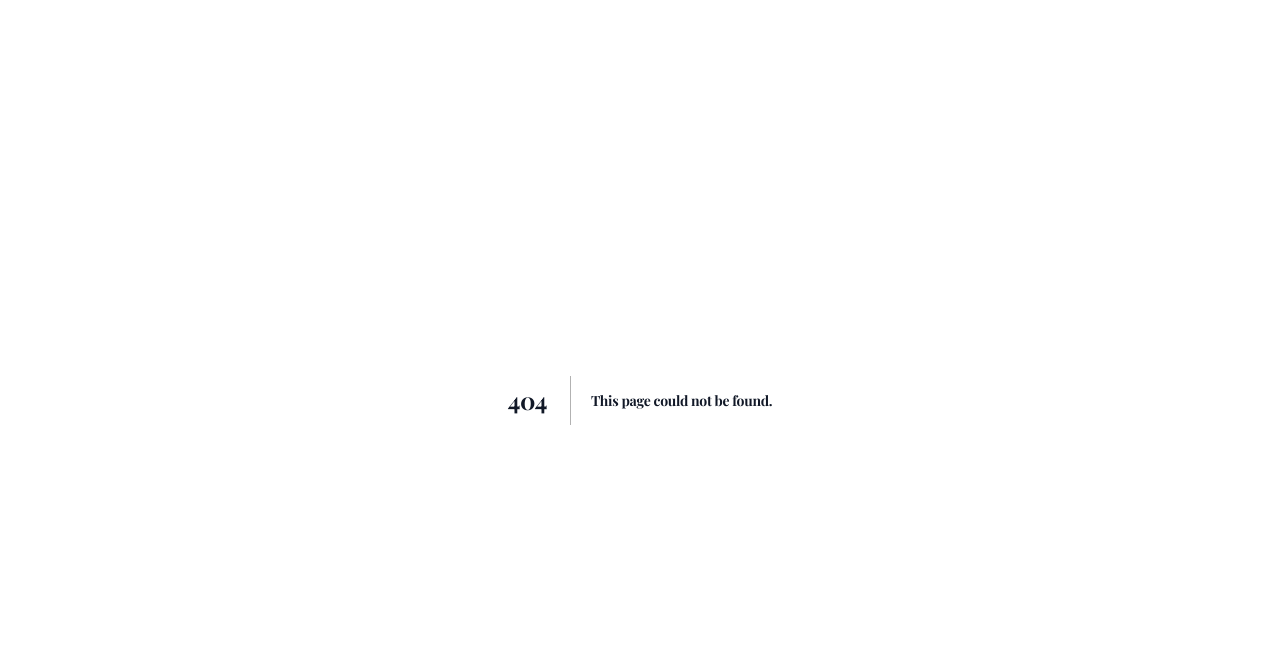
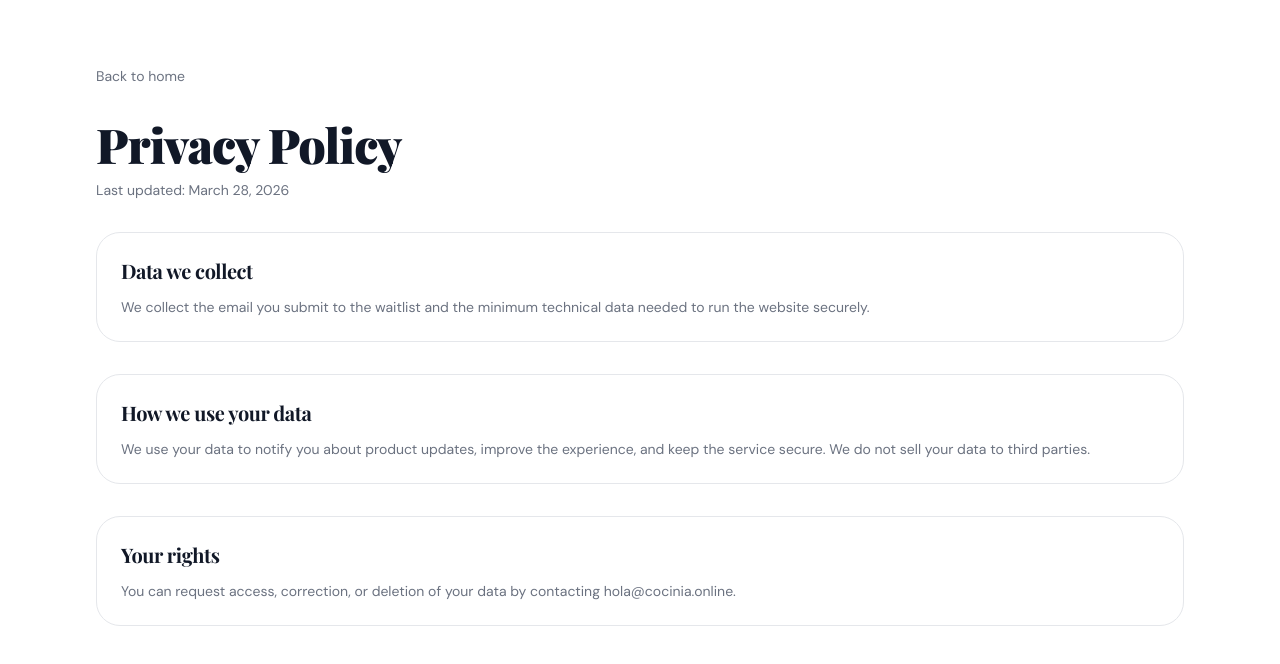
Before and after one commit to joralvmel/cocinIA-web, a Next.js app: page /en/privacy in a window 1280 px wide. Before the commit this address had no page. Shown: the top 664 px of the page. Built offline with nearby package versions, Linux system fonts and the light colour scheme.

Commit message:
feat: add localized legal pages and footer links
- Add Privacy, Terms and Contact pages for es/en locales
- Wire footer links to locale-aware legal routes
- Add localized legal copy in translation files
- Add favicon.ico to prevent export/dev favicon route errors

```diff
--- /dev/null
+++ b/app/[locale]/contact/page.tsx
@@ -0,0 +1,43 @@
+import Link from 'next/link'
+import { getTranslations } from 'next-intl/server'
+
+export default async function ContactPage({ params }: { params: Promise<{ locale: string }> }) {
+  const { locale } = await params
+  const t = await getTranslations({ locale, namespace: 'legal.contact' })
+
+  return (
+    <main className="min-h-screen bg-[--bg] py-16 text-[--ink]">
+      <div className="section-shell mx-auto max-w-3xl space-y-8">
+        <Link href={`/${locale}`} className="text-sm text-[--muted] transition hover:text-[--ink]">
+          {t('back')}
+        </Link>
+
+        <header className="space-y-3">
+          <h1 className="text-4xl font-black sm:text-5xl">{t('title')}</h1>
+          <p className="text-sm text-[--muted]">{t('subtitle')}</p>
+        </header>
+
+        <section className="space-y-2 rounded-3xl border border-[--border] bg-[--card] p-6">
+          <h2 className="text-xl font-semibold">{t('email.title')}</h2>
+          <a href="mailto:hola@cocinia.online" className="text-sm text-brand-primary-600 hover:underline">
+            hola@cocinia.online
+          </a>
+          <p className="text-sm text-[--muted]">{t('email.body')}</p>
+        </section>
+
+        <section className="space-y-2 rounded-3xl border border-[--border] bg-[--card] p-6">
+          <h2 className="text-xl font-semibold">{t('social.title')}</h2>
+          <a
+            href="https://www.instagram.com/cocinia.26/"
+            target="_blank"
+            rel="noreferrer"
+            className="text-sm text-brand-primary-600 hover:underline"
+          >
+            @cocinia.26
+          </a>
+          <p className="text-sm text-[--muted]">{t('social.body')}</p>
+        </section>
+      </div>
+    </main>
+  )
+}
--- /dev/null
+++ b/app/[locale]/privacy/page.tsx
@@ -0,0 +1,37 @@
+import Link from 'next/link'
+import { getTranslations } from 'next-intl/server'
+
+export default async function PrivacyPage({ params }: { params: Promise<{ locale: string }> }) {
+  const { locale } = await params
+  const t = await getTranslations({ locale, namespace: 'legal.privacy' })
+
+  return (
+    <main className="min-h-screen bg-[--bg] py-16 text-[--ink]">
+      <div className="section-shell mx-auto max-w-3xl space-y-8">
+        <Link href={`/${locale}`} className="text-sm text-[--muted] transition hover:text-[--ink]">
+          {t('back')}
+        </Link>
+
+        <header className="space-y-3">
+          <h1 className="text-4xl font-black sm:text-5xl">{t('title')}</h1>
+          <p className="text-sm text-[--muted]">{t('updated')}</p>
+        </header>
+
+        <section className="space-y-3 rounded-3xl border border-[--border] bg-[--card] p-6">
+          <h2 className="text-xl font-semibold">{t('sections.data.title')}</h2>
+          <p className="text-sm text-[--muted]">{t('sections.data.body')}</p>
+        </section>
+
+        <section className="space-y-3 rounded-3xl border border-[--border] bg-[--card] p-6">
+          <h2 className="text-xl font-semibold">{t('sections.use.title')}</h2>
+          <p className="text-sm text-[--muted]">{t('sections.use.body')}</p>
+        </section>
+
+        <section className="space-y-3 rounded-3xl border border-[--border] bg-[--card] p-6">
+          <h2 className="text-xl font-semibold">{t('sections.rights.title')}</h2>
+          <p className="text-sm text-[--muted]">{t('sections.rights.body')}</p>
+        </section>
+      </div>
+    </main>
+  )
+}
--- /dev/null
+++ b/app/[locale]/terms/page.tsx
@@ -0,0 +1,37 @@
+import Link from 'next/link'
+import { getTranslations } from 'next-intl/server'
+
+export default async function TermsPage({ params }: { params: Promise<{ locale: string }> }) {
+  const { locale } = await params
+  const t = await getTranslations({ locale, namespace: 'legal.terms' })
+
+  return (
+    <main className="min-h-screen bg-[--bg] py-16 text-[--ink]">
+      <div className="section-shell mx-auto max-w-3xl space-y-8">
+        <Link href={`/${locale}`} className="text-sm text-[--muted] transition hover:text-[--ink]">
+          {t('back')}
+        </Link>
+
+        <header className="space-y-3">
+          <h1 className="text-4xl font-black sm:text-5xl">{t('title')}</h1>
+          <p className="text-sm text-[--muted]">{t('updated')}</p>
+        </header>
+
+        <section className="space-y-3 rounded-3xl border border-[--border] bg-[--card] p-6">
+          <h2 className="text-xl font-semibold">{t('sections.acceptance.title')}</h2>
+          <p className="text-sm text-[--muted]">{t('sections.acceptance.body')}</p>
+        </section>
+
+        <section className="space-y-3 rounded-3xl border border-[--border] bg-[--card] p-6">
+          <h2 className="text-xl font-semibold">{t('sections.usage.title')}</h2>
+          <p className="text-sm text-[--muted]">{t('sections.usage.body')}</p>
+        </section>
+
+        <section className="space-y-3 rounded-3xl border border-[--border] bg-[--card] p-6">
+          <h2 className="text-xl font-semibold">{t('sections.liability.title')}</h2>
+          <p className="text-sm text-[--muted]">{t('sections.liability.body')}</p>
+        </section>
+      </div>
+    </main>
+  )
+}
--- a/components/layout/Footer.tsx
+++ b/components/layout/Footer.tsx
@@ -1,11 +1,14 @@
 'use client'
 
 import { Instagram } from 'lucide-react'
+import Link from 'next/link'
+import { useLocale } from 'next-intl'
 import { useTranslations } from 'next-intl'
 import Image from 'next/image'
 
 export function Footer() {
   const t = useTranslations('footer')
+  const locale = useLocale()
 
   return (
     <footer className="border-t border-[--border] bg-[--surface] py-16 dark:bg-[--surface]">
@@ -20,9 +23,15 @@ export function Footer() {
           </div>
 
           <div className="flex items-center gap-5 text-sm text-[--muted] md:justify-center">
-            <a href="#" className="transition hover:text-[--ink]">{t('links.privacy')}</a>
-            <a href="#" className="transition hover:text-[--ink]">{t('links.terms')}</a>
-            <a href="#" className="transition hover:text-[--ink]">{t('links.contact')}</a>
+            <Link href={`/${locale}/privacy`} className="transition hover:text-[--ink]">
+              {t('links.privacy')}
+            </Link>
+            <Link href={`/${locale}/terms`} className="transition hover:text-[--ink]">
+              {t('links.terms')}
+            </Link>
+            <Link href={`/${locale}/contact`} className="transition hover:text-[--ink]">
+              {t('links.contact')}
+            </Link>
           </div>
 
           <div className="flex items-center justify-start gap-3 md:justify-end">
--- a/messages/en.json
+++ b/messages/en.json
@@ -167,5 +167,58 @@
       "contact": "Contact"
     },
     "copyright": "© 2026 CocinIA · cocinia.online"
+  },
+  "legal": {
+    "privacy": {
+      "back": "Back to home",
+      "title": "Privacy Policy",
+      "updated": "Last updated: March 28, 2026",
+      "sections": {
+        "data": {
+          "title": "Data we collect",
+          "body": "We collect the email you submit to the waitlist and the minimum technical data needed to run the website securely."
+        },
+        "use": {
+          "title": "How we use your data",
+          "body": "We use your data to notify you about product updates, improve the experience, and keep the service secure. We do not sell your data to third parties."
+        },
+        "rights": {
+          "title": "Your rights",
+          "body": "You can request access, correction, or deletion of your data by contacting hola@cocinia.online."
+        }
+      }
+    },
+    "terms": {
+      "back": "Back to home",
+      "title": "Terms and Conditions",
+      "updated": "Last updated: March 28, 2026",
+      "sections": {
+        "acceptance": {
+          "title": "Acceptance of terms",
+          "body": "By using CocinIA, you agree to these terms. If you do not agree, you must stop using the service."
+        },
+        "usage": {
+          "title": "Permitted use",
+          "body": "You must use the platform lawfully and responsibly. Any attempt to harm the system, abuse the API, or bypass security is prohibited."
+        },
+        "liability": {
+          "title": "Limitation of liability",
+          "body": "CocinIA provides cooking and nutrition recommendations for informational purposes. Final use of this information is the user's responsibility."
+        }
+      }
+    },
+    "contact": {
+      "back": "Back to home",
+      "title": "Contact",
+      "subtitle": "If you need help, support, or business information, you can reach us through these channels.",
+      "email": {
+        "title": "Email",
+        "body": "We usually reply within 24-48 business hours."
+      },
+      "social": {
+        "title": "Instagram",
+        "body": "Share your recipes and tag us to be featured in the CocinIA community."
+      }
+    }
   }
 }
--- a/messages/es.json
+++ b/messages/es.json
@@ -167,5 +167,58 @@
       "contact": "Contacto"
     },
     "copyright": "© 2026 CocinIA · cocinia.online"
+  },
+  "legal": {
+    "privacy": {
+      "back": "Volver al inicio",
+      "title": "Política de Privacidad",
+      "updated": "Última actualización: 28 de marzo de 2026",
+      "sections": {
+        "data": {
+          "title": "Datos que recopilamos",
+          "body": "Recopilamos el email que nos envías en la lista de espera y los datos mínimos técnicos necesarios para operar la web de forma segura."
+        },
+        "use": {
+          "title": "Cómo usamos tus datos",
+          "body": "Usamos tus datos para avisarte de novedades del producto, mejorar la experiencia y mantener la seguridad del servicio. No vendemos tus datos a terceros."
+        },
+        "rights": {
+          "title": "Tus derechos",
+          "body": "Puedes solicitar acceso, rectificación o eliminación de tus datos escribiendo a hola@cocinia.online."
+        }
+      }
+    },
+    "terms": {
+      "back": "Volver al inicio",
+      "title": "Términos y Condiciones",
+      "updated": "Última actualización: 28 de marzo de 2026",
+      "sections": {
+        "acceptance": {
+          "title": "Aceptación de condiciones",
+          "body": "Al usar CocinIA aceptas estos términos. Si no estás de acuerdo, debes dejar de usar el servicio."
+        },
+        "usage": {
+          "title": "Uso permitido",
+          "body": "Debes usar la plataforma de forma legal y responsable. Está prohibido intentar dañar el sistema, abusar de la API o vulnerar la seguridad."
+        },
+        "liability": {
+          "title": "Limitación de responsabilidad",
+          "body": "CocinIA ofrece recomendaciones culinarias y nutricionales de carácter informativo. El uso final de la información es responsabilidad del usuario."
+        }
+      }
+    },
+    "contact": {
+      "back": "Volver al inicio",
+      "title": "Contacto",
+      "subtitle": "Si necesitas ayuda, soporte o información comercial, puedes escribirnos por estos canales.",
+      "email": {
+        "title": "Email",
+        "body": "Respondemos normalmente en 24-48 horas laborables."
+      },
+      "social": {
+        "title": "Instagram",
+        "body": "Comparte tus recetas y etiquétanos para aparecer en la comunidad de CocinIA."
+      }
+    }
   }
 }
```
Also changed, not shown: 1 other file (tests, documents, lock files or other folders).
